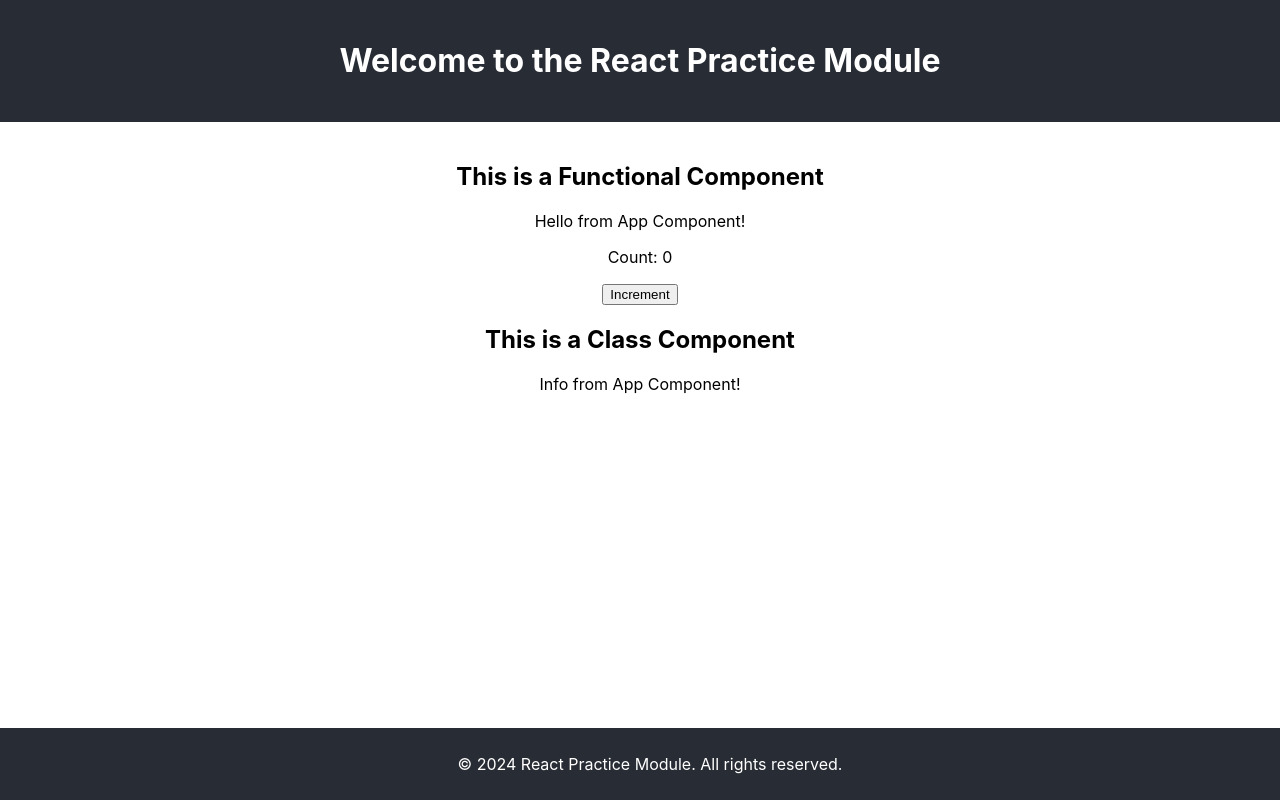
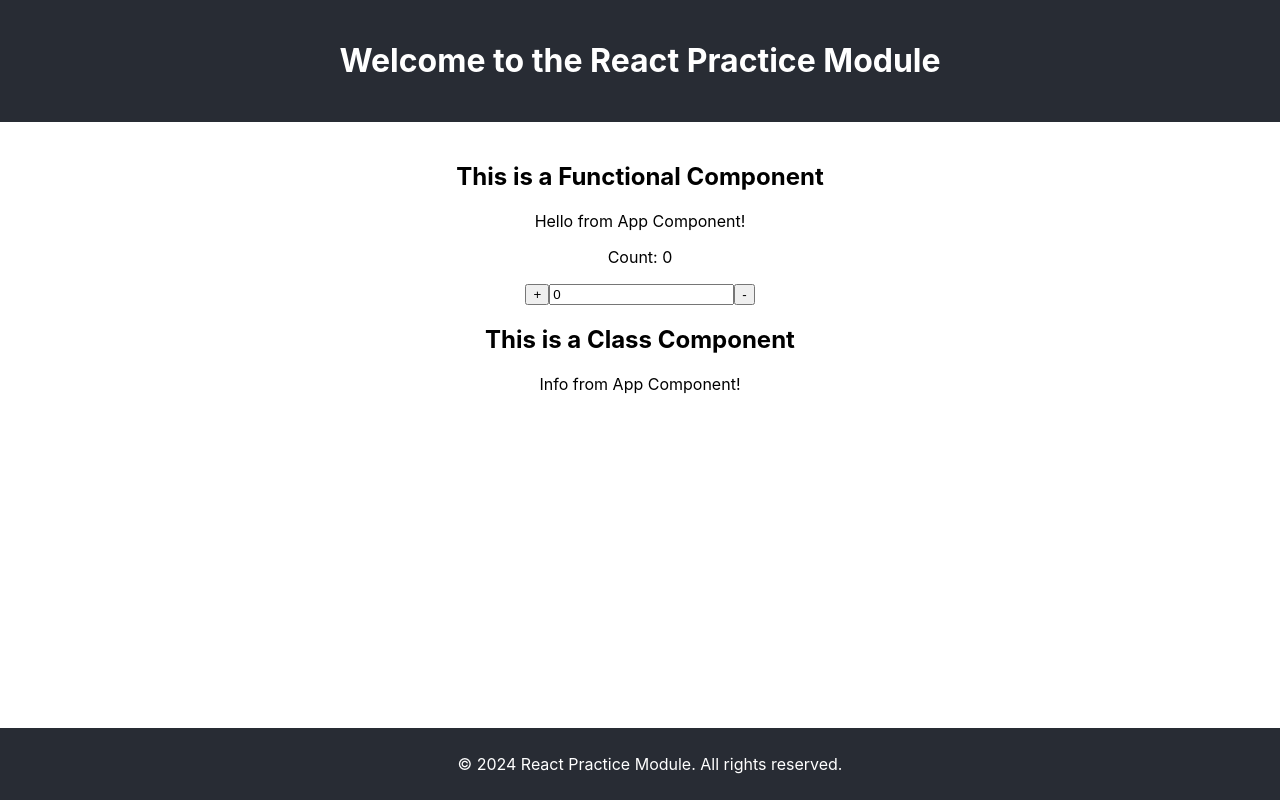
Before and after one commit to ipung-uhb/praktikumreact, a React (Create React App) app: page / in a window 1280 px wide. Built offline with nearby package versions, Linux system fonts and the light colour scheme.

Commit message:
modified a functionalcomponent with add + and - button with specified input number to change count value

```diff
--- a/src/components/FunctionalComponent.jsx
+++ b/src/components/FunctionalComponent.jsx
@@ -3,6 +3,20 @@ import React, { useState } from 'react'
 const FunctionalComponent = (props) => {
     const numvalue = parseInt(props.numvalue)
     const [count, setCount] = useState(numvalue);
+
+    const [inputValue, setInputValue] = useState(0);
+
+    const handleInputChange = (event) => {
+        setInputValue(Number(event.target.value));
+    };
+
+    const increment = () => {
+        setCount(count + inputValue);
+    };
+
+    const decrement = () => {
+        setCount(count - inputValue);
+    };
 
     return (
         <div>
@@ -10,7 +24,15 @@ const FunctionalComponent = (props) => {
             <p><p>{props.message}</p></p>
 
             <p>Count: {count}</p>
-            <button onClick={() => setCount(count + 1)}>Increment</button>
+            <button onClick={increment}>+</button>
+            <input
+                type="number"
+                value={inputValue}
+                onChange={handleInputChange}
+                placeholder="Enter a number"
+            />
+
+            <button onClick={decrement}>-</button>
         </div>
 
     )
```
